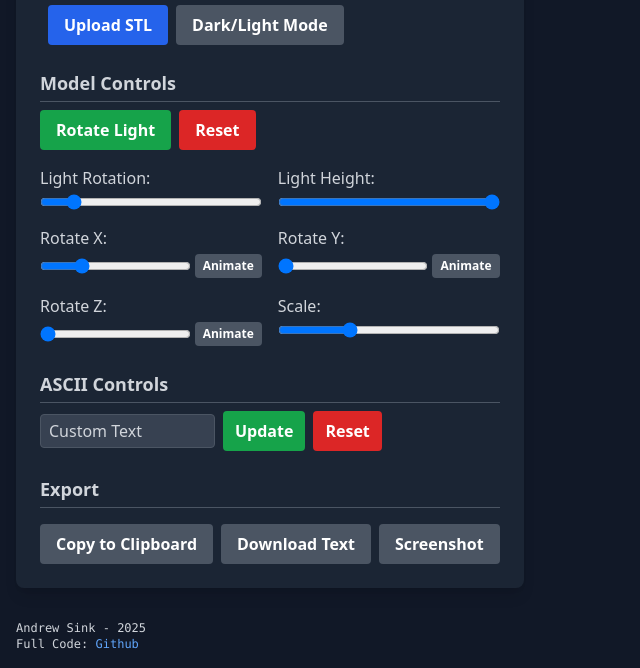
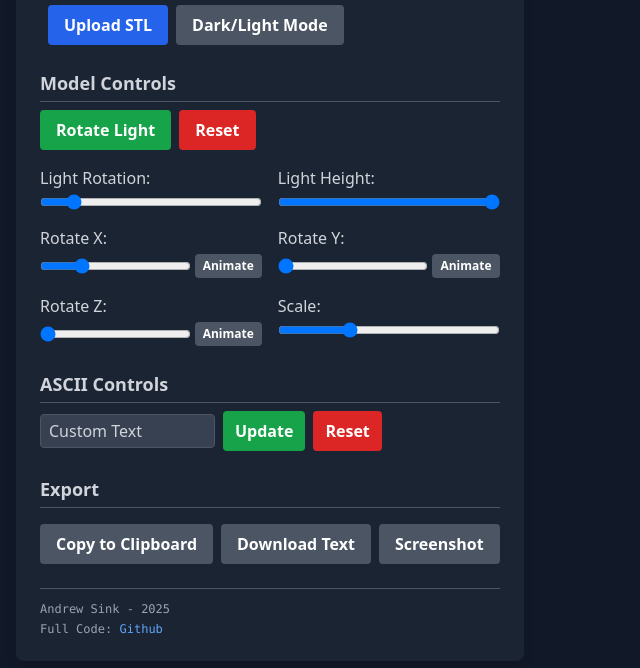
Before and after one commit to AndrewSink/STL-to-ASCII-Generator, a plain HTML site: page index.html in a window 1280 px wide. Shown: the part 132-800 px from the top of the page, without its empty margins (0-640 px from the left). Drawn offline with nearby package versions, Linux system fonts and the light colour scheme; no server answers.

Commit message:
Move footer into sidebar panel to fix overlap
The attribution and Ko-fi widget were absolutely positioned at bottom-left,
overlapping the sidebar when the panel was tall. Moving them inside the
controls panel as a bordered footer section keeps everything in one
scrollable container with no overlap.

Co-Authored-By: Claude Sonnet 4.6 <noreply@anthropic.com>

```diff
--- a/index.html
+++ b/index.html
@@ -17,7 +17,7 @@
       </svg>
     </button>
 
-    <div id="ui-container" class="absolute top-0 left-0 p-2 md:p-4 space-y-2 md:space-y-4 hidden md:block">
+    <div id="ui-container" class="absolute top-0 left-0 p-2 md:p-4 max-h-screen overflow-y-auto hidden md:block">
       <div id="controls" class="space-y-3 md:space-y-6 p-3 md:p-6 bg-gray-800 bg-opacity-80 rounded-lg shadow-lg">
         <h1 class="text-xl md:text-2xl font-bold text-white mb-2 md:mb-4 text-center">STL to ASCII Generator</h1>
 
@@ -109,17 +109,19 @@
               class="bg-gray-600 hover:bg-gray-700 text-white font-bold py-1 md:py-2 px-2 md:px-4 rounded transition duration-300 mt-1 md:mt-2 text-sm md:text-base">Screenshot</button>
           </div>
         </div>
+
+        <!-- Footer -->
+        <div id="kofi" class="border-t border-gray-600 pt-2 md:pt-3 space-y-1">
+          <p class="text-xs font-mono text-gray-400">Andrew Sink - 2025</p>
+          <p class="text-xs font-mono text-gray-400">Full Code: <a href="https://github.com/AndrewSink/STL-to-ASCII-Generator"
+              class="text-blue-400 hover:underline">Github</a></p>
+          <script src="https://storage.ko-fi.com/cdn/widget/Widget_2.js"></script>
+          <script>
+            kofiwidget2.init("Want to buy me a coffee?", "#29abe0", "A0A35L8LW"),
+              kofiwidget2.draw()
+          </script>
+        </div>
       </div>
-    </div>
-    <div id="kofi" class="absolute bottom-4 left-4">
-      <p class="text-xs font-mono">Andrew Sink - 2025</p>
-      <p class="text-xs font-mono">Full Code: <a href="https://github.com/AndrewSink/STL-to-ASCII-Generator"
-          class="text-blue-400 hover:underline">Github</a></p>
-      <script src="https://storage.ko-fi.com/cdn/widget/Widget_2.js"></script>
-      <script>
-        kofiwidget2.init("Want to buy me a coffee?", "#29abe0", "A0A35L8LW"),
-          kofiwidget2.draw()
-      </script>
     </div>
 
     <script src="https://cdnjs.cloudflare.com/ajax/libs/three.js/r128/three.min.js"></script>
```
